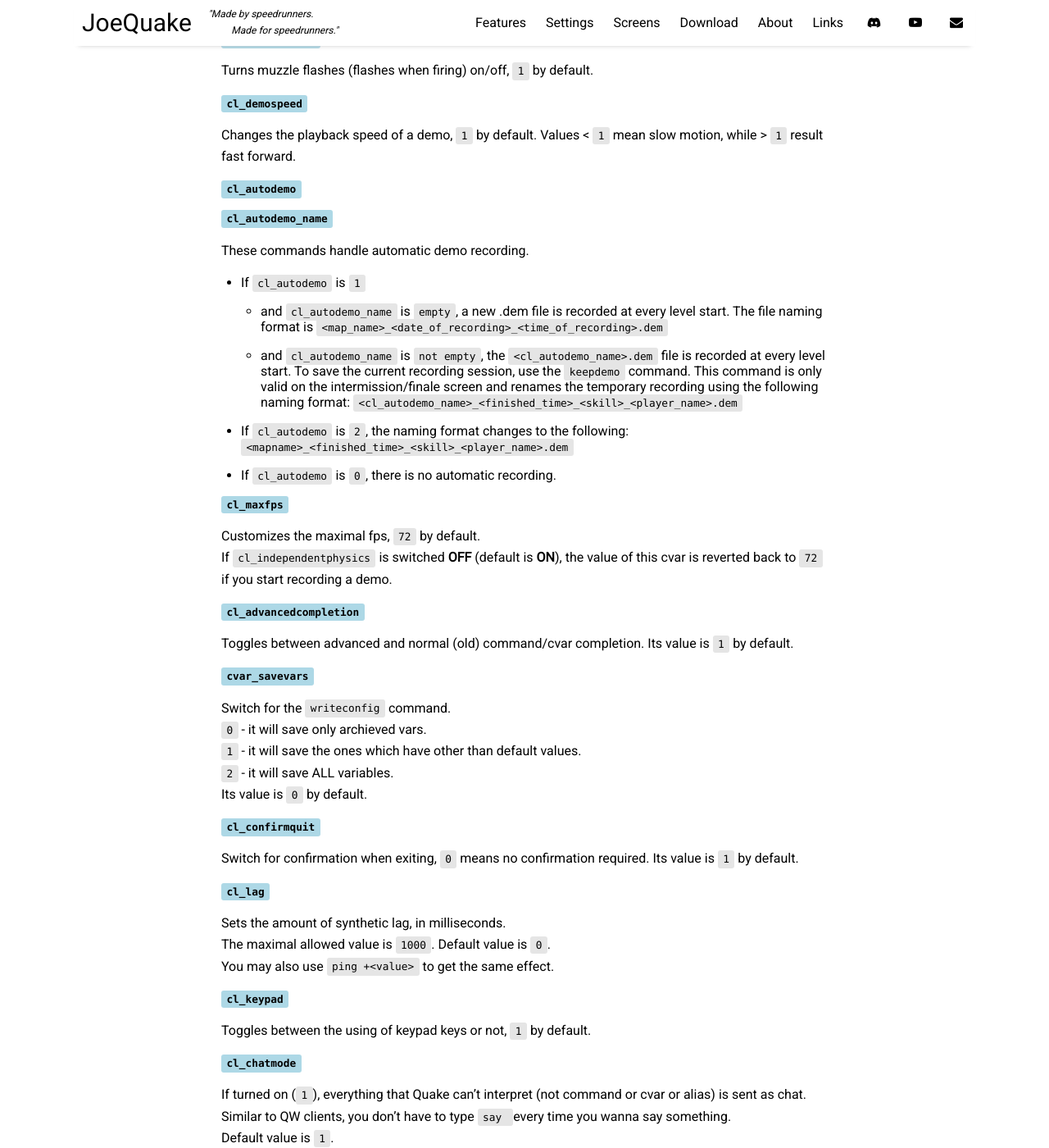
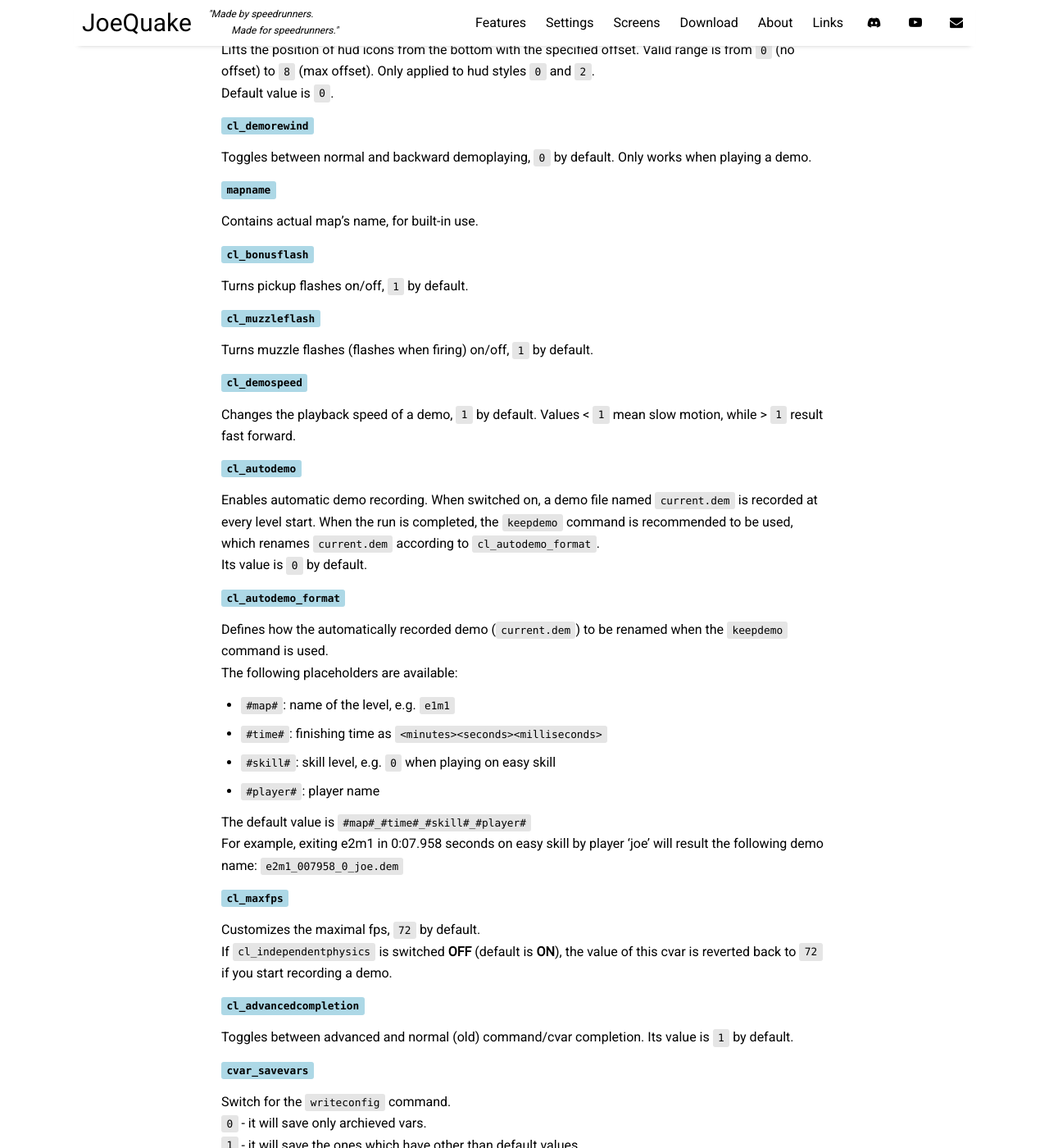
Before and after one commit to j0zzz/JoeQuake, a Jekyll site: the page built from docs/pages/cvars-commands.md, in a window 1280 px wide and 1400 px high, scrolled down 4219 px. Shown: the whole window at 82% size. Built offline with Jekyll 4.4.1, drawn with Linux system fonts in a browser that asks for light colours; nearby versions of some CDN libraries; some of the changed text lies outside the part shown.

Commit message:
Doc update: new cvars, whatsnew.txt for 0.17.8

```diff
--- a/docs/pages/cvars-commands.md
+++ b/docs/pages/cvars-commands.md
@@ -143,6 +143,24 @@
 `2` - Square shaped particles
 Default value is `1`.
 
+##### `r_outline`
+
+Draws cartoon style outlines around dynamic models (monsters, rotating items, etc).
+`0` - No outlines drawn
+`1` - `3` - Outlines drawn with the set value as thickness
+Default value is `0`.
+
+##### `r_outline_players`
+
+Draws outlines around players through walls as well. This feature is only enabled single player and cooperative mode.
+`0` - No outlines drawn
+`1` - `3` - Outlines drawn with the set value as thickness
+Default value is `0`.
+
+##### `r_outline_color`
+
+Sets the color of outlines using RGB format, `0 0 0` (white) by default.
+
 #### Client
 
 ##### `cl_r2g`
@@ -202,15 +220,21 @@
 Values < `1` mean slow motion, while > `1` result fast forward.
 
 ##### `cl_autodemo`
-##### `cl_autodemo_name`
 
-These commands handle automatic demo recording.
-- If `cl_autodemo` is `1`
-    - and `cl_autodemo_name` is `empty`, a new .dem file is recorded at every level start. The file naming format is `<map_name>_<date_of_recording>_<time_of_recording>.dem`
-    - and `cl_autodemo_name` is `not empty`, the `<cl_autodemo_name>.dem` file is recorded at every level start. To save the current recording session, use the `keepdemo` command. This command is only valid on the intermission/finale screen and renames the temporary recording using the following naming format: `<cl_autodemo_name>_<finished_time>_<skill>_<player_name>.dem`
-- If `cl_autodemo` is `2`, the naming format changes to the following:
-`<mapname>_<finished_time>_<skill>_<player_name>.dem`
-- If `cl_autodemo` is `0`, there is no automatic recording.
+Enables automatic demo recording. When switched on, a demo file named `current.dem` is recorded at every level start. When the run is completed, the `keepdemo` command is recommended to be used, which renames `current.dem` according to `cl_autodemo_format`.
+Its value is `0` by default.
+
+##### `cl_autodemo_format`
+
+Defines how the automatically recorded demo (`current.dem`) to be renamed when the `keepdemo` command is used.
+The following placeholders are available:
+ - `#map#`: name of the level, e.g. `e1m1`
+ - `#time#`: finishing time as `<minutes><seconds><milliseconds>`
+ - `#skill#`: skill level, e.g. `0` when playing on easy skill
+ - `#player#`: player name
+
+The default value is `#map#_#time#_#skill#_#player#`
+For example, exiting e2m1 in 0:07.958 seconds on easy skill by player  'joe' will result the following demo name: `e2m1_007958_0_joe.dem`
 
 ##### `cl_maxfps`
 
@@ -808,6 +832,10 @@
 Prints the framerate in frames per second.
 Position can be changed with the `_x` and `_y` coordinates.
 
+##### `show_movekeys`
+
+Displays movement key indicators around the crosshair. `0` by deafult.
+
 ##### `cl_clock`
 ##### `cl_clock_x`
 ##### `cl_clock_y`
@@ -994,7 +1022,9 @@
 
 ##### `keepdemo`
 
-See description about `cl_autodemo` in the Cvars section.
+When automatic demo recording is switched on (`cl_autodemo` is `1`), using this command renames the temporary demo file to its final name, based on the `cl_autodemo_format` cvar.
+This command is only valid on the intermission/finale screen!
+See more details about `cl_autodemo` in the Cvars section.
 
 ##### `demoskip`
 
```
Also changed, not shown: docs/_posts/2023-10-26-demo-ui.md (+0 -1 lines), whatsnew.txt (+44 -0 lines).
